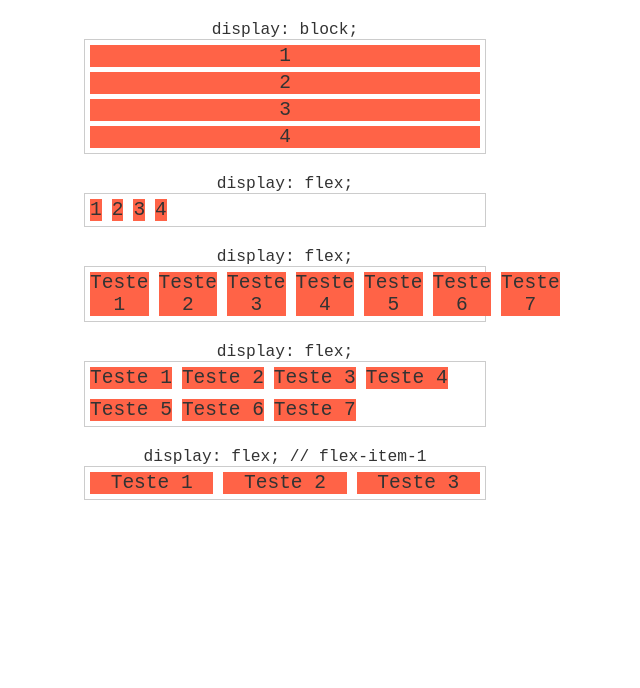
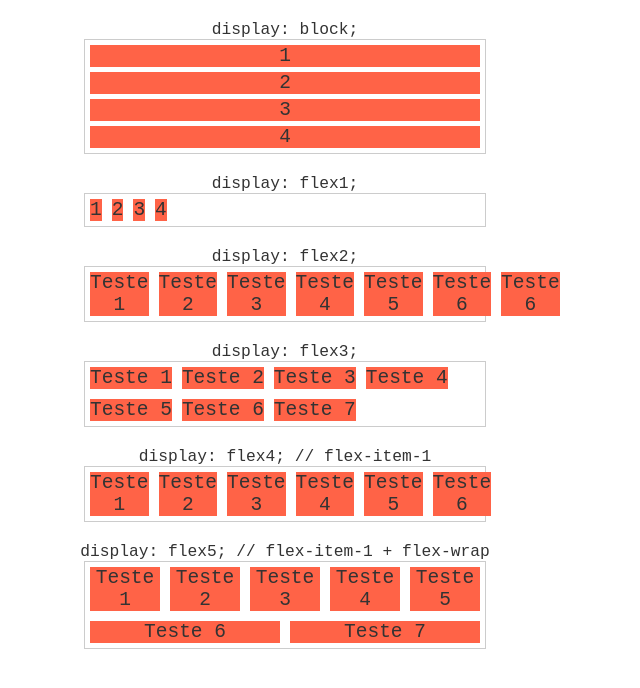
Before and after one commit to ViniSantosJ/Flexbox, a plain HTML site: page Flexbox/display.html in a window 1280 px wide. Shown: the whole page, without its empty margins (355-995 px from the left). Drawn offline with Linux system fonts and the light colour scheme.

Commit message:
Display flex na prática

```diff
--- a/Flexbox/index.html
+++ b/Flexbox/display.html
@@ -5,7 +5,7 @@
   <meta charset="UTF-8">
   <meta http-equiv="X-UA-Compatible" content="IE=edge">
   <meta name="viewport" content="width=device-width, initial-scale=1.0">
-  <link rel="stylesheet" href="css/style.min.css">
+  <link rel="stylesheet" href="css/display.min.css">
   <title>Flexbox</title>
 </head>
 
@@ -19,7 +19,7 @@
     <div class="item">4</div>
   </section>
 
-  <h1>display: flex;</h1>
+  <h1>display: flex1;</h1>
   <section class="container flex">
     <div class="item">1</div>
     <div class="item">2</div>
@@ -27,7 +27,7 @@
     <div class="item">4</div>
   </section>
 
-  <h1>display: flex;</h1>
+  <h1>display: flex2;</h1>
   <section class="container flex">
     <div class="item">Teste 1</div>
     <div class="item">Teste 2</div>
@@ -35,10 +35,11 @@
     <div class="item">Teste 4</div>
     <div class="item">Teste 5</div>
     <div class="item">Teste 6</div>
-    <div class="item">Teste 7</div>
+    <div class="item">Teste 6</div>
+
   </section>
 
-  <h1>display: flex;</h1>
+  <h1>display: flex3;</h1>
   <section class="container flex flex-wrap">
     <div class="item">Teste 1</div>
     <div class="item">Teste 2</div>
@@ -49,12 +50,28 @@
     <div class="item">Teste 7</div>
   </section>
 
-  <h1>display: flex; // flex-item-1</h1>
+  <h1>display: flex4; // flex-item-1</h1>
   <section class="container flex">
     <div class="item flex-item-1">Teste 1</div>
     <div class="item flex-item-1">Teste 2</div>
     <div class="item flex-item-1">Teste 3</div>
+    <div class="item flex-item-1">Teste 4</div>
+    <div class="item flex-item-1">Teste 5</div>
+    <div class="item flex-item-1">Teste 6</div>
   </section>
+
+  <h1>display: flex5; // flex-item-1 + flex-wrap</h1>
+  <section class="container flex flex-wrap">
+    <div class="item flex-item-1">Teste 1</div>
+    <div class="item flex-item-1">Teste 2</div>
+    <div class="item flex-item-1">Teste 3</div>
+    <div class="item flex-item-1">Teste 4</div>
+    <div class="item flex-item-1">Teste 5</div>
+    <div class="item flex-item-1">Teste 6</div>
+    <div class="item flex-item-1">Teste 7</div>
+  </section>
+
+
 
 
 
```
Also changed, not shown: Flexbox/css/display.css, Flexbox/css/display.min.css, Flexbox/scss/display.scss (renamed from Flexbox/scss/style.scss), 4 other files.
